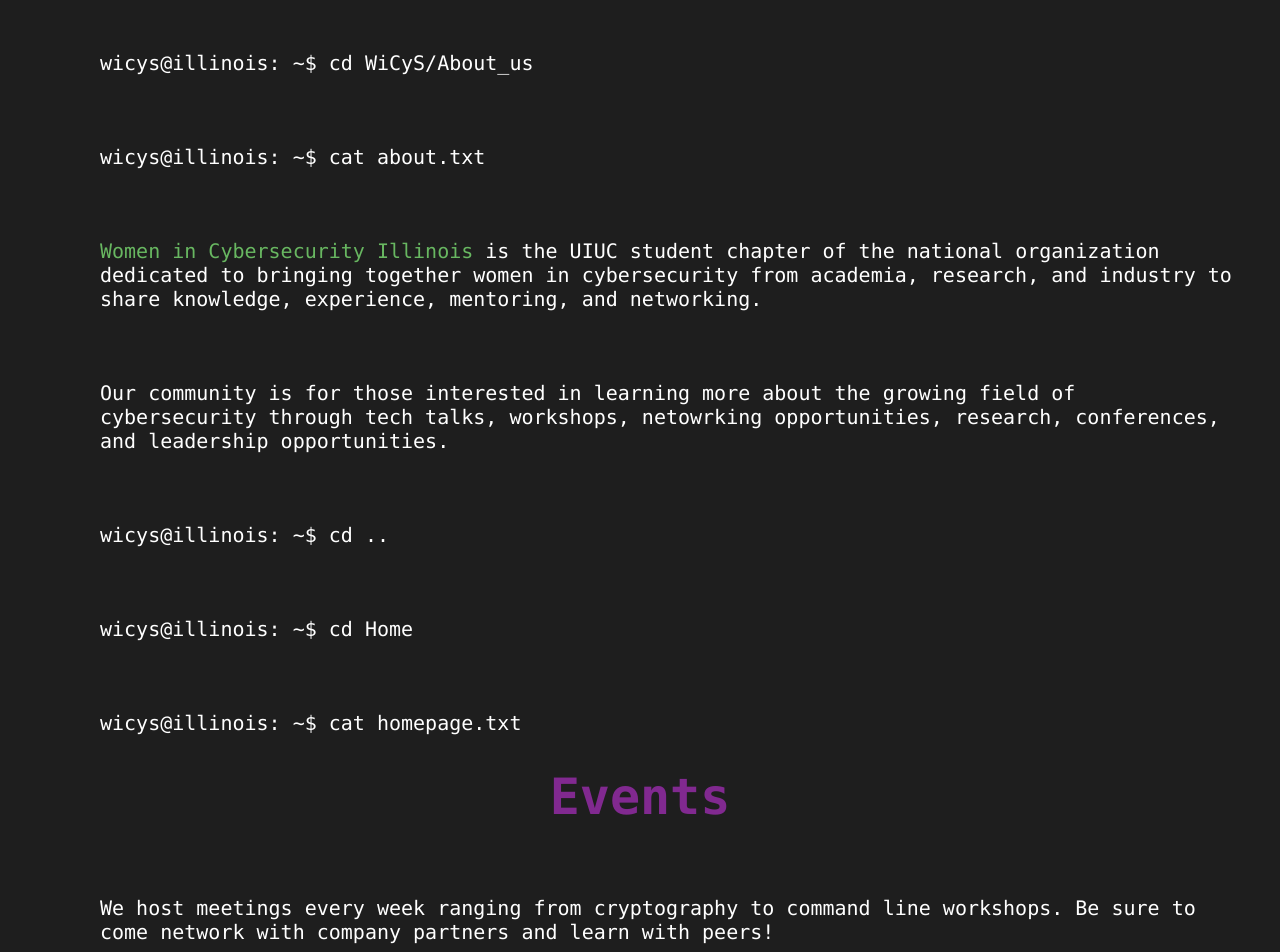
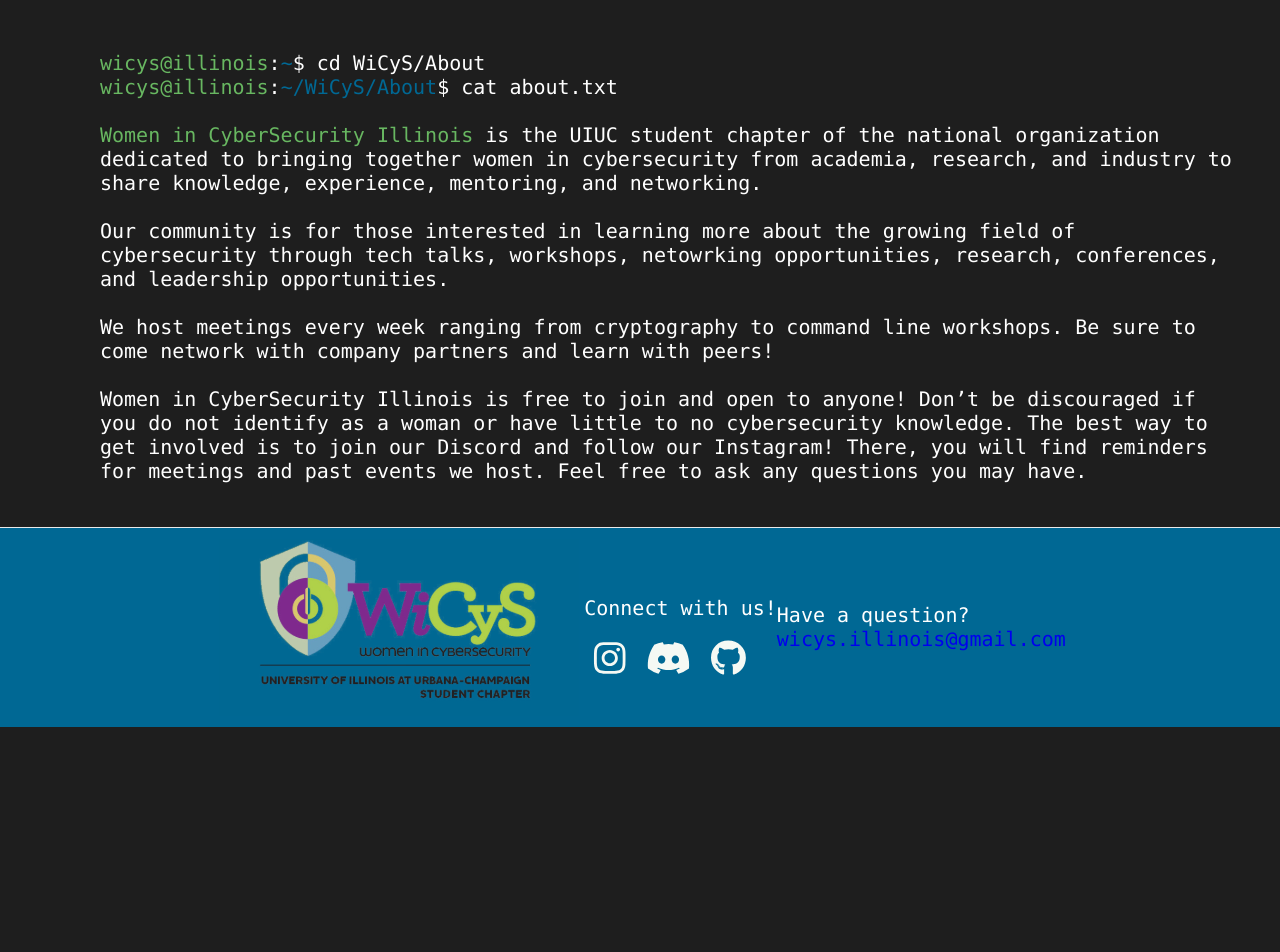
Before and after one commit to wicys/wicysillinois, a Next.js app: page / in a window 1280 px wide. Shown: the part 240-1192 px from the top of the page. After the commit the page ends 967 px from the top, so only its background shows below. Built offline with nearby package versions, Linux system fonts and the light colour scheme.

Commit message:
restyled home page description and added wicys blue color

```diff
--- a/components/Header.module.css
+++ b/components/Header.module.css
@@ -31,6 +31,15 @@
     color: #68B761;
 
   }
+
+  .wicys-blue {
+    color: #006894;
+  }
+
+  .wicys-purple {
+
+  }
+
   .nav-style {
     text-decoration-line: none;
     font-weight: 700;
--- a/pages/index.js
+++ b/pages/index.js
@@ -13,31 +13,37 @@
       <Header/>
       <h1 className="header-block">WELCOME TO WOMEN IN CYBERSECURITY</h1>
 
-          <p className="block-text"> wicys@illinois: ~$ cd WiCyS/About_us </p>
-          <p className="block-text"> wicys@illinois: ~$ cat about.txt </p>
-          <p className="block-text">
-            <span className='wicys-green'>Women in Cybersecurity Illinois</span> is the UIUC student chapter of the national organization dedicated to bringing together women in cybersecurity from academia, research, and industry to share knowledge, experience, mentoring, and networking.
+          <p className="block-text"><span className='wicys-green'>wicys@illinois</span>:<span className='wicys-blue'>~</span>$ cd WiCyS/About
+          <br/><span className='wicys-green'>wicys@illinois</span>:<span className='wicys-blue'>~/WiCyS/About</span>$ cat about.txt
+          <br/>
+          <br/><span className='wicys-green'>Women in CyberSecurity Illinois</span> is the UIUC student chapter of the national organization dedicated to bringing together women in cybersecurity from academia, research, and industry to share knowledge, experience, mentoring, and networking.
+          <br/>
+          <br/>Our community is for those interested in learning more about the growing field of cybersecurity through tech talks, workshops, netowrking opportunities, research, conferences, and leadership opportunities.
+          <br/>
+          <br/>We host meetings every week ranging from cryptography to command line workshops. Be sure to come network with company partners and learn with peers!
+          <br/>
+          <br/>Women in CyberSecurity Illinois is free to join and open to anyone! Don’t be discouraged if you do not identify as a woman or have little to no cybersecurity knowledge. The best way to get involved is to join our Discord and follow our Instagram! There, you will find reminders for meetings and past events we host. Feel free to ask any questions you may have.
+          <br/>
+          <br/>
           </p>
-          <p className="block-text">
-            Our community is for those interested in learning more about the growing field of cybersecurity through tech talks, workshops, netowrking opportunities, research, conferences, and leadership opportunities.
-          </p>
+
+
           {/* <p className="block-text">
             We meet every Monday from 6 to 7 PM. Can’t make it? Join us for weekly study hours from 6-8 PM in the Grainger Library (Room 433) to meet other members and be productive! We also have a bi-weekly <span className='wicys-green'>newsletter</span>!
           </p> */}
 
-          <p className="block-text"> wicys@illinois: ~$ cd ..  </p>
+          {/* <p className="block-text"> wicys@illinois:~WiCyS/$ cd ..  </p>
           <p className="block-text">wicys@illinois: ~$ cd Home  </p>
-          <p className="block-text"> wicys@illinois: ~$ cat homepage.txt  </p>
+          <p className="block-text"> wicys@illinois: ~$ cat homepage.txt  </p> */}
 
 
 
-          <h1 className="header-block">Events</h1>
-          <p className="block-text">
-            We host meetings every week ranging from cryptography to command line workshops. Be sure to come network with company partners and learn with peers!
-            {/* Check out our <span className='wicys-blue'>calendar</span> to never miss our meetings! */}
-          </p>
-          <h1 className="header-block">READY TO JOIN?</h1>
-          <p className="block-text">Women in Cybersecurity Illinois is free to join and open to anyone! Don’t be discouraged if you do not identify as a woman or have little to no cybersecurity knowledge. The best way to get involved is to join our Discord and follow our Instagram! There, you will find reminders for meetings and past events we host. Feel free to ask any questions you may have. </p>
+          {/* <h1 className="header-block">Events</h1> */}
+          {/* <p className="block-text">
+            Check out our <span className='wicys-blue'>calendar</span> to never miss our meetings!
+          </p> */}
+          {/* <h1 className="header-block">READY TO JOIN?</h1> */}
+
           {/* <p className="block-text">We also host social events such as pumpkin painting and study sessions when you want to relax! Join our newsletter to receive bi-weekly updates so you never miss out from us. </p> */}
       <Footer/>
     </div>
```
